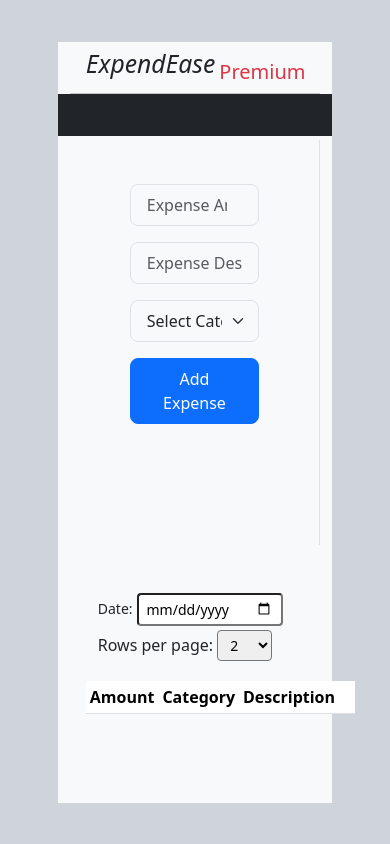
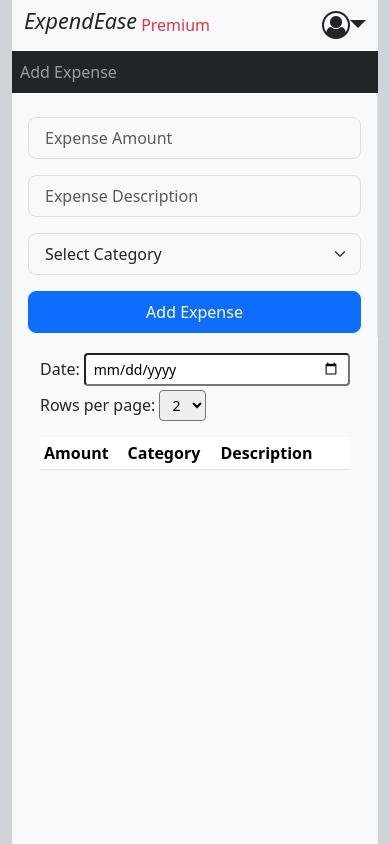
Before and after one commit to anujeet98/ExpenseTracker, a website: page views/expense.html in a window 390 px wide. Drawn offline with nearby package versions, Linux system fonts and the light colour scheme; no server answers; a script that the page names is missing.

Commit message:
CSS adjustments

```diff
--- a/public/css/mainNew.css
+++ b/public/css/mainNew.css
@@ -1,5 +1,8 @@
 
-
+.outer{
+    height: 100%;
+    background-color: red;
+}
 .inner{
     height: 90vh;
 }
@@ -39,11 +42,36 @@ td {
 
 canvas{
     width:100%;
-    max-width:700px;
-    height: 250px;
+    max-width:500px;
 }
 
 #leaderBoardTable thead,
 #leaderBoardTable tbody{
     text-align: center;
 }
+
+
+
+@media only screen and (max-width: 992px){
+    .inner{
+        height: 100vh;
+        width: 100vh;
+    }
+    /* .outer{
+        height: 100vh;
+    } */
+    #expenseTable{
+        /* font-size: x-small; */
+    }
+    /* .box-area{
+        margin: 0px 10px;
+        color: red;
+    }
+    .left-box{
+        height: 100px;
+        overflow: hidden;
+    }
+    .right-box{
+        padding: 20px;
+    } */
+}
--- a/public/js/expense.js
+++ b/public/js/expense.js
@@ -175,7 +175,7 @@ function showExpenses(res){
 
         // create delete button
         let delBtn = document.createElement("button");
-        delBtn.className = "deleteExpense btn btn-sm btn-danger w-75 ";
+        delBtn.className = "deleteExpense btn btn-danger w-100";
         delBtn.setAttribute("onclick",`deleteExpense(event,'${obj._id}')`);
         delBtn.appendChild(document.createTextNode("Delete"));
 
@@ -185,7 +185,7 @@ function showExpenses(res){
 
         // create edit button
         let editBtn = document.createElement("button");
-        editBtn.className = "editExpense btn btn-sm btn-warning w-75 ";
+        editBtn.className = "editExpense btn btn-warning w-100";
         editBtn.setAttribute("onclick",`editExpense(event,'${obj._id}')`);
         editBtn.appendChild(document.createTextNode("Edit"));
         let tdEditBtn = document.createElement('td');
--- a/views/expense.html
+++ b/views/expense.html
@@ -16,32 +16,29 @@
     <link href="../public/css/mainNew.css" rel="stylesheet">
 </head>
 <body>
-    <div class="outer container-fluid bg-dark-subtle text-light min-vh-100 d-flex align-items-center justify-content-center">
-        <div class="inner container bg-light text-dark w-75">
-            <div class="header row">
-                <div class="col mt-auto mb-auto" id="header-top">
-                    <div class="header d-flex align-items-center float-start ">
-                        <div id="header-logo" class="text-dark fst-italic fs-2 ms-3"><h2>ExpendEase</h2></div>
-                        <div id="premiumTag" class="ms-1 text-danger mt-3"><h5>Premium</h5></div>
+    <div class="outer container-fluid bg-dark-subtle text-light d-flex align-items-center justify-content-center">
+        <div class="inner container bg-light text-dark w-100">
+
+            <div class="header d-flex justify-content-between w-100 ">
+                <div class="d-flex align-items-center float-start mt-auto mb-auto">
+                    <div id="header-logo" class="text-dark fst-italic mt-auto mb-auto"><h4 class="fs-4">ExpendEase</h4></div>
+                    <div id="premiumTag" class="ms-1 text-danger mt-2"><h6 class="fs-6">Premium</h6></div>
                 </div>
-                </div>
-                <div class="col mt-auto mb-auto">
-                    <div class="d-flex align-items-center float-end ">
-                        <h4 id="profilename" class="mt-auto mb-auto"></h4>
+                <div class="d-flex align-items-center float-end mt-auto mb-auto">
+                    <h6 id="profilename" class="h6 text-align-center mt-auto mb-auto"></h6>
                     <div class="dropdown bg-light">
-                            <i class="fa fa-user-circle-o me-3 btn btn-secondary dropdown-toggle bg-light text-dark border-0" data-bs-toggle="dropdown" aria-expanded="false" style="font-size:35px"></i>
+                        <i class="fa fa-user-circle-o btn btn-secondary dropdown-toggle bg-light text-dark p-0 border-0 ms-2" data-bs-toggle="dropdown" aria-expanded="false" style="font-size:28px"></i>
                         <ul class="dropdown-menu dropdown-menu-end bg-light-subtle ">
                           <li><a class="dropdown-item" href="#" onclick="userLogout()">SignOut</a></li>
                         </ul>
                       </div>
                 </div>
             </div>
-            </div><hr class="m-0 ">
 
             <div class="navigation row">
-                <nav class="navbar navbar-expand-lg navbar-dark bg-dark pt-0 pb-0 container-fluid">
+                <nav class="navbar navbar-expand navbar-dark bg-dark pt-0 pb-0 container-fluid">
                     <div class="collapse navbar-collapse" id="navbarNav">
-                        <ul class="navbar-nav me-auto ms-3" id="premiumFeatures">
+                        <ul class="navbar-nav me-auto ms-md-3" id="premiumFeatures">
                             <li class="nav-item">
                                 <a class="nav-link" href="#" onclick="switchview(loadExpensePage)">Add Expense</a>
                             </li>
@@ -49,10 +46,12 @@
                     </div>
                 </nav>
             </div>
+
             <div class="content row bg-info">
-                <div class="expense container row bg-light m-0">
-                    <div class="left col-md-6 border-end ">
-                        <form id="ExpenseForm" class="p-5">
+                <div class="expense container bg-light">
+                    <div class="row">
+                        <div class="left col-lg-6 border-end ps-3 pe-3 ps-lg-5 pe-lg-5">
+                            <form id="ExpenseForm" class="pt-4 pt-lg-5">
                                 <!-- <div class="header-text mb-4">
                                     <h4>Welcome back, 🤗</h4>
                                     <small>Sign in to your account and continue your journey with us.</small>
@@ -82,26 +81,25 @@
                                 </div>
                             </form>
                         </div>
-                    <div class="right col-md-6 fs-6 ">
-                        <div class="pt-5 ps-3 pe-3">
-                            <div class="row mb-3 d-flex justify-content-center ">
-                                <div class="col d-flex mb-1 ">
-                                    <label for="date-picker" class="col-form-label-sm me-1">Date: </label>
-                                    <input type="date" id="date-picker" class="form-control-sm">
+                        <div class="right col-lg-6 fs-6">
+                            <div class="pt-3 pt-lg-3 pt-xl-5 ps-3 pe-3">
+                                <div class="mb-3 d-block d-sm-flex justify-content-between ">
+                                    <div class="d-flex mb-1">
+                                        <label for="date-picker" class="form-label me-1 mt-auto mb-auto">Date: </label>
+                                        <input type="date" id="date-picker" class="form-control-sm w-100">
                                     </div>
-                                <div class="col dynamicPagingContainer">
-                                    <label for="dynamicPage" class="form-label ">Rows per page: </label>
+                                    <div class="dynamicPagingContainer">
+                                        <label for="dynamicPage" class="form-label mt-auto mb-auto">Rows per page: </label>
                                         <select name="dynamicPage" id="dynamicPage" class="form-control-sm">
                                             <option class="pageOption">2</option>
                                             <option class="pageOption">4</option>
                                             <option class="pageOption">6</option>
                                             <option class="pageOption">8</option>
-                                        <option class="pageOption">10</option>
                                         </select>
                                     </div>
                                 </div>
-                            <div class="expenseTable row form-group mb-1">
-                                <table id="expenseTable" class="table table-sm table-hover">
+                                <div class="expenseTable row form-group table-responsive-sm m-0">
+                                    <table id="expenseTable" class="table table-sm table-hover fs-6 ">
                                         <thead>
                                             <tr>
                                                 <th>Amount</th>
@@ -115,21 +113,22 @@
                                         </tbody>
                                     </table>
                                 </div>
-                            <div id="pageContainer-expense" class="d-flex justify-content-center ">
+                                <div id="pageContainer-expense" class="d-flex justify-content-center mt-0 ">
+                                </div>
                             </div>
                         </div>
                     </div>
                 </div>
 
                 <div class="leaderboard container row bg-light m-0 inactive">
-                    <div class="left col-md-6 p-5">
-                        <div class="container d-flex justify-content-around  ">
+                    <div class="left col-lg-6 pt-4 pt-lg-5">
+                        <div class="container d-flex justify-content-evenly  ">
                             <button class="btn btn-dark " onclick="getLeaderboard(1,event); getUserStats(event);">All Time</button>
                             <button class="btn btn-dark " onclick="getLeaderboard(1,event); getUserStats(event);">Yearly</button>
                             <button class="btn btn-dark " onclick="getLeaderboard(1,event); getUserStats(event);">Monthly</button>
                         </div>
-                        <div class="leaderboardContainer row form-group mt-5 mb-1 ps-3 pe-3">
-                            <table id="leaderBoardTable" class="table table-sm  table-hover justify-content-center">
+                        <div class="leaderboardContainer row form-group mt-1 mb-1 ps-3 pe-3">
+                            <table id="leaderBoardTable" class="table table-sm  table-hover align-content-center ">
                                 <thead>
                                     <tr>
                                         <th>Rank</th>
@@ -144,10 +143,10 @@
                             </div>
                         </div>
                     </div>
-                    <div class="right col-md-6 ">
-                        <canvas id="myChart" class="bg-dark-subtle mt-5   "></canvas>
+                    <div class="right col-lg-6 d-flex flex-column ">
+                        <canvas id="myChart" class="bg-dark-subtle mt-5 ms-auto me-auto "></canvas>
                         <hr>
-                        <div class="container">
+                        <div class="container ">
                             <h3>Your Stats</h3>
                             <h4 id="user-expense-total"></h4>
                         </div>
@@ -155,7 +154,7 @@
                 </div>
 
                 <div class="report container row bg-light m-0 inactive">
-                    <div class="left col-md-6 border-end p-5 ">
+                    <div class="left col-lg-6 border-end pt-3 pt-lg-5 ps-3 pe-3">
                         <div class="container d-flex justify-content-around  ">
                             <div class="container">
                                 <div class="form-check form-check-inline mb-3">
@@ -177,7 +176,7 @@
                                   <button type="button" class="btn btn-primary ms-3 mt-2 mb-3" onclick="downloadReport()">Download</button>
 
                                   <!-- <object id="fgh" data="https://xpense-tracker-app.s3.amazonaws.com/expense_65bb7f1e34ad1778f5820300_Tue%20Feb%2006%202024%2004%3A45%3A57%20GMT%2B0530%20%28India%20Standard%20Time%29.csv"  width="100%" height="400"></object> -->
-                                  <iframe id="iframe" src="" width="100%" height="200px" frameborder="1"></iframe>
+                                  <iframe id="iframe" src="" width="100%" height="100px" frameborder="1"></iframe>
                                   <!-- <iframe id="iframe" src="" width="100%" height="400" style="border:1px solid black;"> -->
                                 <!-- </iframe> -->
                                 <!-- https://view.officeapps.live.com/op/embed.aspx?src= -->
@@ -186,20 +185,16 @@
 
                         </div>
                     </div>
-                    <div class="right col-md-6 ">
-                        <canvas id="piechart" class="bg-light ps-5"></canvas>
-                        <div id="totalexpense" class="d-flex container justify-content-center mt-5 "></div>
+                    <div class="right col-lg-6 ">
+                        <canvas id="piechart" class="bg-light ms-auto me-auto"></canvas>
+                        <div id="totalexpense" class="d-flex container justify-content-center mt-4 "></div>
                         <hr>
-                        <canvas id="linechart" class="bg-light mt-3"></canvas>
+                        <canvas id="linechart" class="bg-light ms-auto me-auto"></canvas>
                     </div>
                 </div>
             </div>
         </div>
     </div>
-
-    <script>
-
-    </script>
 
     <!-- JS for the backend logic -->
     <script src="../public/js/expense.js"></script>
```
Lines whose indentation alone changed are shown as unchanged.
